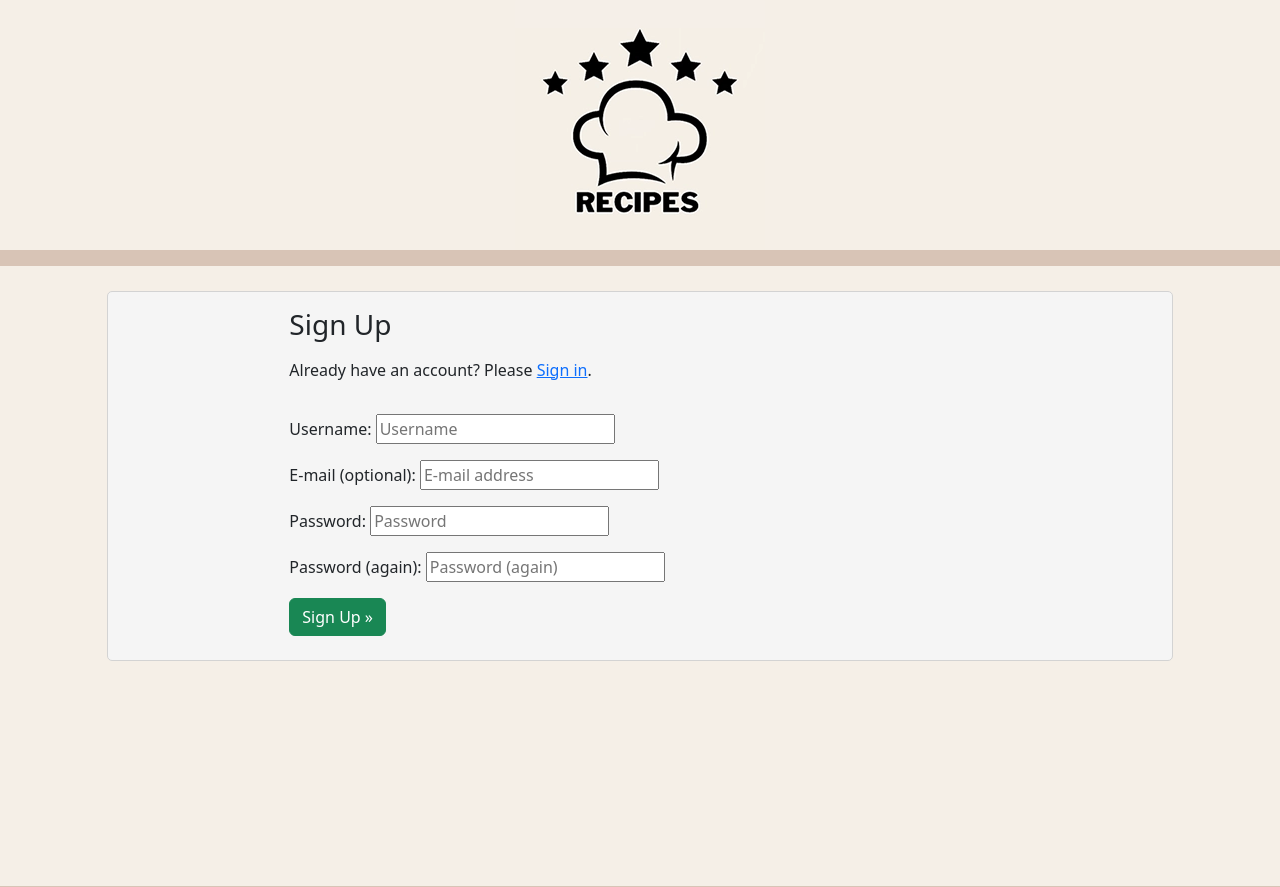
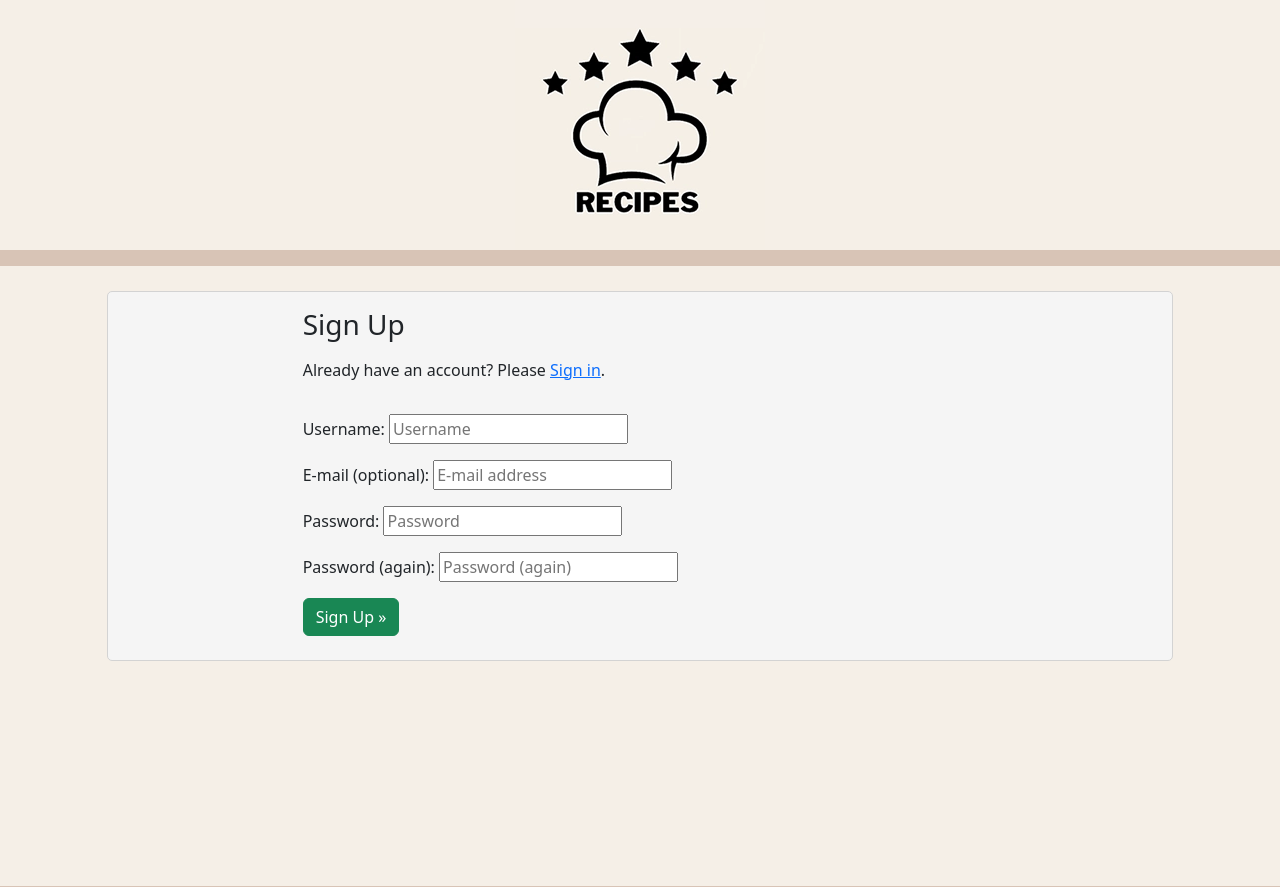
Before and after one commit to LucaGiarr/five-star-recipes, a Django app: page /accounts/signup/ in a window 1280 px wide. Shown: the top 887 px of the page. Run offline with Django 3.2, Linux system fonts and the light colour scheme; some libraries are stand-ins or nearby versions.

Commit message:
add padding text inside the coloured box

```diff
--- a/static/css/style.css
+++ b/static/css/style.css
@@ -86,15 +86,15 @@ main {
 
 }
 
-.m--12px {
+/* .m--12px {
     margin: -12px;
 }
 
 .p-12px {
     padding: 12px;
-}
+} */
 
-.carousel-control-prev,
+/* .carousel-control-prev,
 .carousel-control-next {
     background-color: #e1e1e1;
     width: 6vh;
@@ -108,7 +108,7 @@ main {
 .carousel-control-next span {
     width: 1.5rem;
     height: 1.5rem;
-}
+} */
 
 
 /* styles recipe */
--- a/templates/account/login.html
+++ b/templates/account/login.html
@@ -5,7 +5,7 @@
 {% block content %}
 
 <div class="container">
-    <div class="col coloured-box">
+    <div class="col coloured-box ps-3">
         <div class="row">
             <div class="col-md-8 mt-3 offset-md-2">
 
--- a/templates/account/logout.html
+++ b/templates/account/logout.html
@@ -66,7 +66,7 @@
 {% block content %}
 
 <div class="container">
-    <div class="col coloured-box">
+    <div class="col coloured-box ps-3">
         <div class="row">
             <div class="col-md-8 mt-3 offset-md-2">
 
--- a/templates/account/password_change.html
+++ b/templates/account/password_change.html
@@ -68,7 +68,7 @@
 
 {% block content %}
 <div class="container">
-    <div class="col coloured-box">
+    <div class="col coloured-box ps-3">
         <div class="row">
             <div class="col-md-8 mt-3 offset-md-2">
                 <h3>{% trans "Change Password" %}</h3>
--- a/templates/account/signup.html
+++ b/templates/account/signup.html
@@ -5,7 +5,7 @@
 {% block content %}
 
 <div class="container">
-    <div class="col coloured-box">
+    <div class="col coloured-box ps-3">
 
         <div class="row">
             <div class="col-md-8 mt-3 offset-md-2">
--- a/templates/account/user_profile.html
+++ b/templates/account/user_profile.html
@@ -67,7 +67,7 @@
 {% block content %}
 
 <div class="container">
-    <div class="col coloured-box">
+    <div class="col coloured-box ps-3">
         <div class="row">
             <div class="col-md-8 mt-3 offset-md-2">
                 <h3>My Profile</h3>
```
